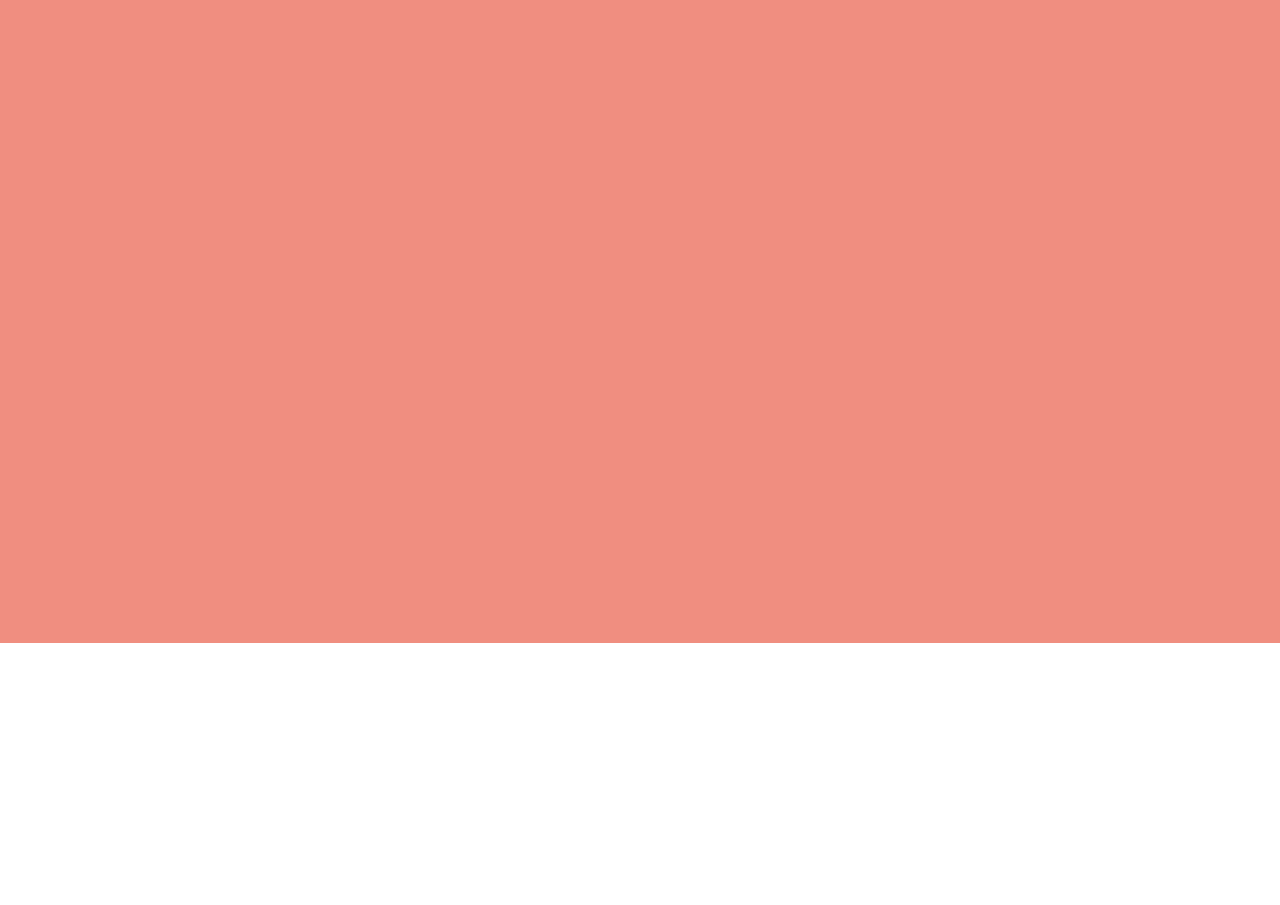
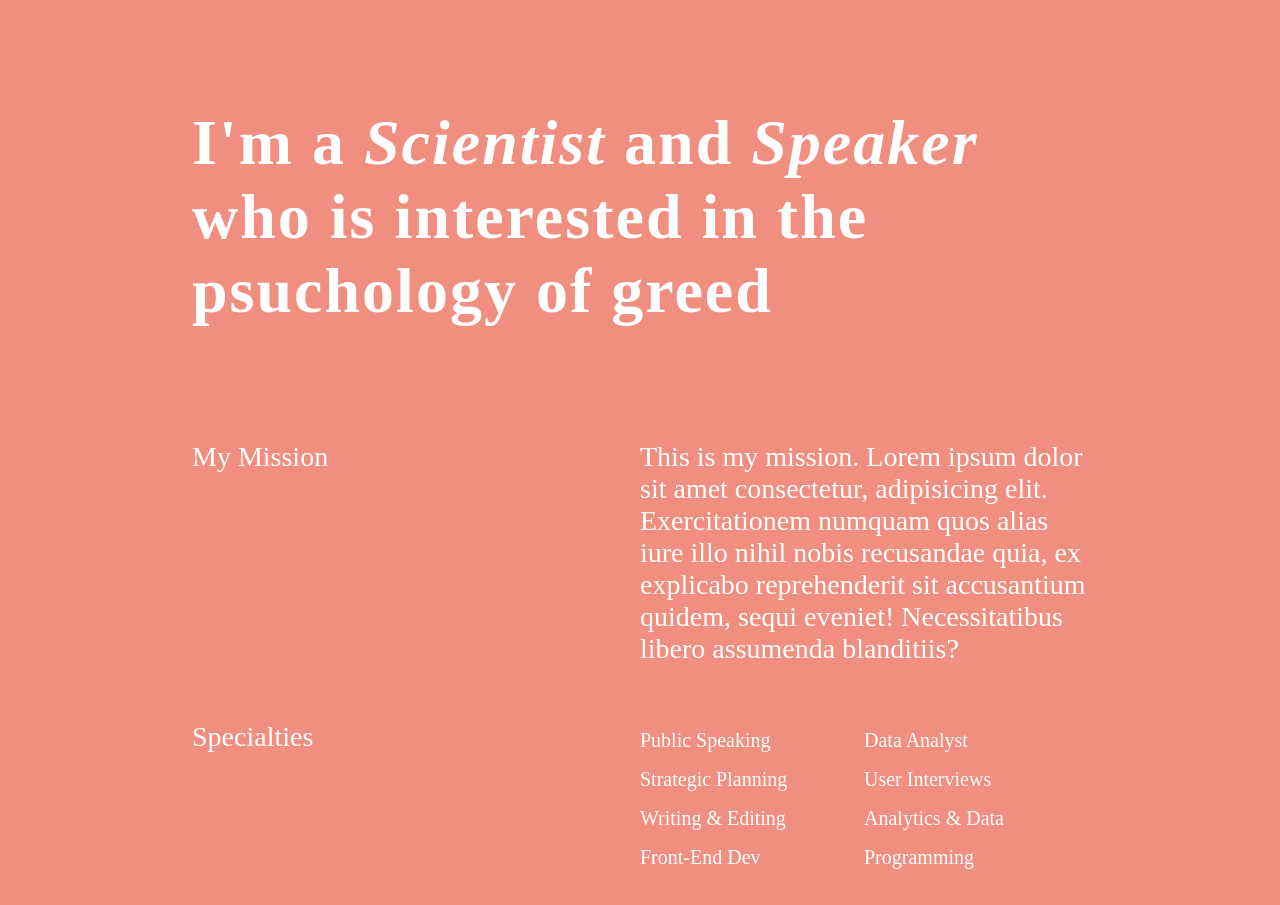
Before and after one commit to terovleppanen/CVDemo, a plain HTML site: page index.html in a window 1280 px wide. Shown: the part 77-982 px from the top of the page. Before the commit the page ends 800 px from the top, so only its background shows below. Drawn offline with Linux system fonts and the light colour scheme; a web font is replaced by a local one.

Commit message:
Add hero content to page

```diff
--- a/index.html
+++ b/index.html
@@ -17,7 +17,9 @@
     <title>Hazel | CV</title>
   </head>
   <body>
+    <!-- Hero section  -->
     <section class="hero">
+      <!-- Top navigation  -->
       <header class="navbar">
         <nav class="links">
           <a href="">Blog</a>
@@ -26,6 +28,35 @@
         <p>Hazel</p>
         <a href="#contact" class="contact">Contact Me</a>
       </header>
+      <!-- Hero content  -->
+      <div class="hero-content">
+        <h1 class="tagline">
+          I'm a <em>Scientist</em> and <em>Speaker</em> who is interested in the
+          psuchology of greed
+        </h1>
+        <div class="two-column-section">
+          <p>My Mission</p>
+          <p>
+            This is my mission. Lorem ipsum dolor sit amet consectetur,
+            adipisicing elit. Exercitationem numquam quos alias iure illo nihil
+            nobis recusandae quia, ex explicabo reprehenderit sit accusantium
+            quidem, sequi eveniet! Necessitatibus libero assumenda blanditiis?
+          </p>
+        </div>
+        <div class="two-column-section">
+          <p>Specialties</p>
+          <ul class="skills">
+            <li>Public Speaking</li>
+            <li>Data Analyst</li>
+            <li>Strategic Planning</li>
+            <li>User Interviews</li>
+            <li>Writing & Editing</li>
+            <li>Analytics & Data</li>
+            <li>Front-End Dev</li>
+            <li>Programming</li>
+          </ul>
+        </div>
+      </div>
     </section>
   </body>
 </html>
--- a/style.css
+++ b/style.css
@@ -4,11 +4,15 @@ body {
   font-family: "Forum", serif;
 }
 
+/* Hero  */
 .hero {
   background-color: #f08e80;
-  height: 90vh;
+  min-height: 90vh;
+  color: white;
+  display: inline-block;
 }
 
+/* Hero navbar  */
 .navbar {
   display: flex;
   justify-content: space-between;
@@ -40,3 +44,40 @@ body {
 .navbar .contact:hover {
   opacity: 0.8;
 }
+
+/* Hero content  */
+.hero-content {
+  padding: 0 15%;
+}
+
+.tagline {
+  font-size: 4rem;
+  color: white;
+  letter-spacing: 2px;
+  padding: 32px 0;
+}
+
+.two-column-section {
+  font-size: 1.75rem;
+}
+
+.two-column-section p {
+  width: 50%;
+  box-sizing: border-box;
+  float: left;
+}
+
+.two-column-section .skills {
+  width: 50%;
+  float: left;
+  box-sizing: border-box;
+  padding: 0;
+  list-style: none;
+}
+
+.two-column-section .skills li {
+  width: 50%;
+  float: left;
+  font-size: 1.25rem;
+  padding: 8px 0;
+}
```
